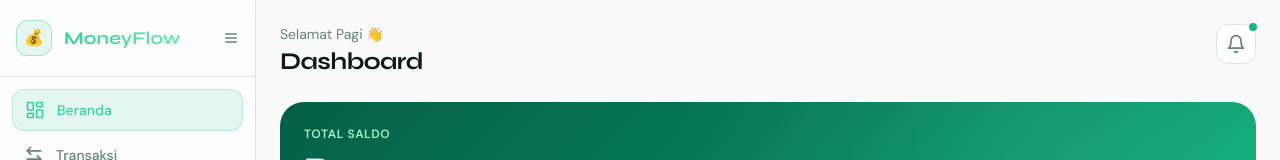
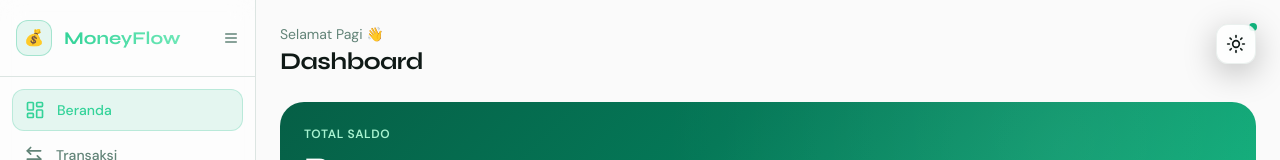
Before and after one commit to mochnurulzaini/Zaini, a React (Vite) app: page /dashboard in a window 1280 px wide. Shown: the top 160 px of the page. Built offline with nearby package versions, Linux system fonts and the light colour scheme.

Commit message:
feat: add visible theme toggle and persist theme preference

```diff
--- /dev/null
+++ b/src/components/ThemeToggle.tsx
@@ -0,0 +1,35 @@
+import { useEffect, useState } from 'react'
+import { Sun, Moon } from 'lucide-react'
+
+export default function ThemeToggle() {
+  const [isLight, setIsLight] = useState<boolean>(() => {
+    try {
+      const t = localStorage.getItem('theme')
+      if (t) return t === 'light'
+      return window.matchMedia && window.matchMedia('(prefers-color-scheme: light)').matches
+    } catch { return false }
+  })
+
+  useEffect(() => {
+    try {
+      if (isLight) {
+        document.documentElement.classList.add('light')
+        localStorage.setItem('theme', 'light')
+      } else {
+        document.documentElement.classList.remove('light')
+        localStorage.setItem('theme', 'dark')
+      }
+    } catch (e) { /* ignore */ }
+  }, [isLight])
+
+  return (
+    <button
+      aria-label="Toggle theme"
+      onClick={() => setIsLight(v => !v)}
+      className="z-50 fixed top-4 right-4 md:top-6 md:right-6 w-10 h-10 rounded-xl glass-card flex items-center justify-center"
+      title={isLight ? 'Switch to dark' : 'Switch to light'}
+    >
+      {isLight ? <Sun className="w-5 h-5 text-foreground" /> : <Moon className="w-5 h-5 text-foreground" />}
+    </button>
+  )
+}
--- a/src/layouts/AppLayout.tsx
+++ b/src/layouts/AppLayout.tsx
@@ -7,6 +7,7 @@ import {
 } from 'lucide-react'
 import { cn } from '@/utils/cn'
 import { useUIStore } from '@/stores/uiStore'
+import ThemeToggle from '@/components/ThemeToggle'
 
 interface NavItem {
   path: string
@@ -216,6 +217,7 @@ export function AppLayout({ children }: AppLayoutProps) {
           Transaksi Baru
         </NavLink>
       </motion.div>
+      <ThemeToggle />
     </div>
   )
 }
```
Also changed, not shown: 2 other files (tests, documents, lock files or other folders).
